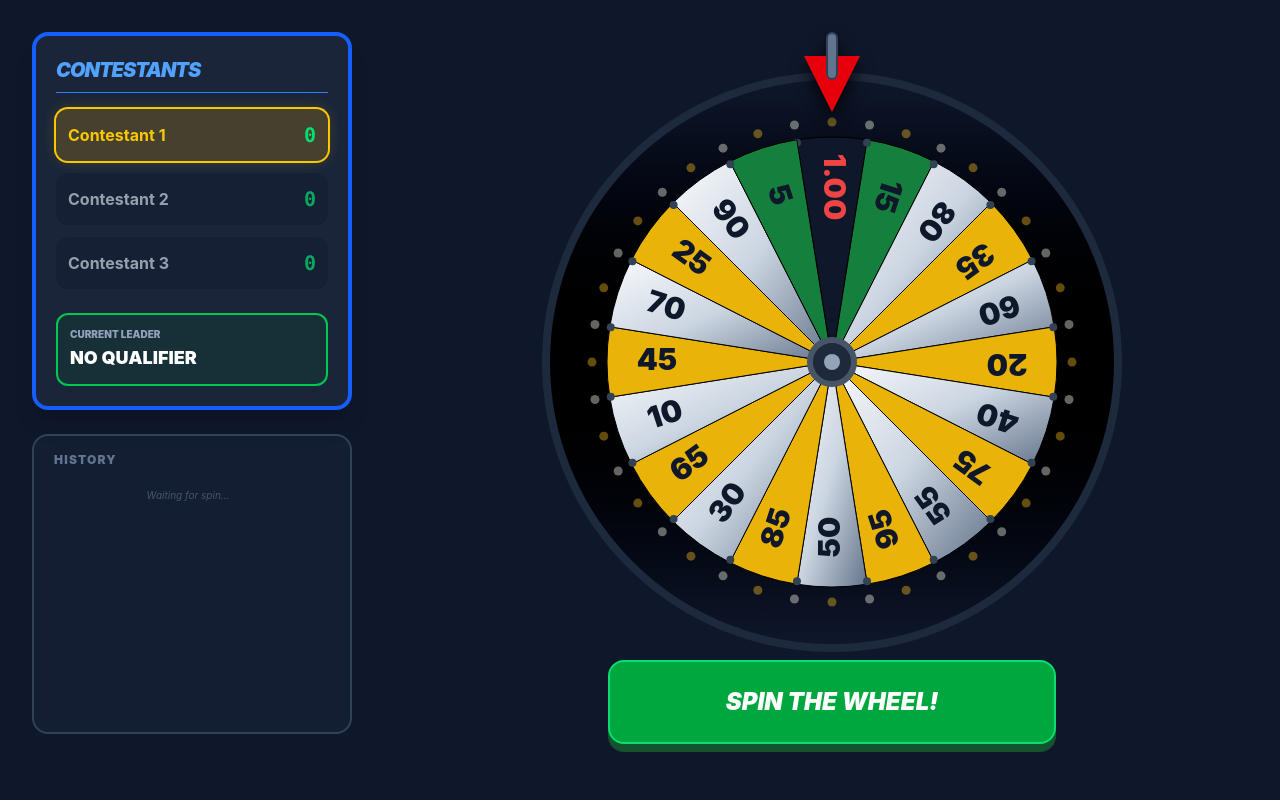
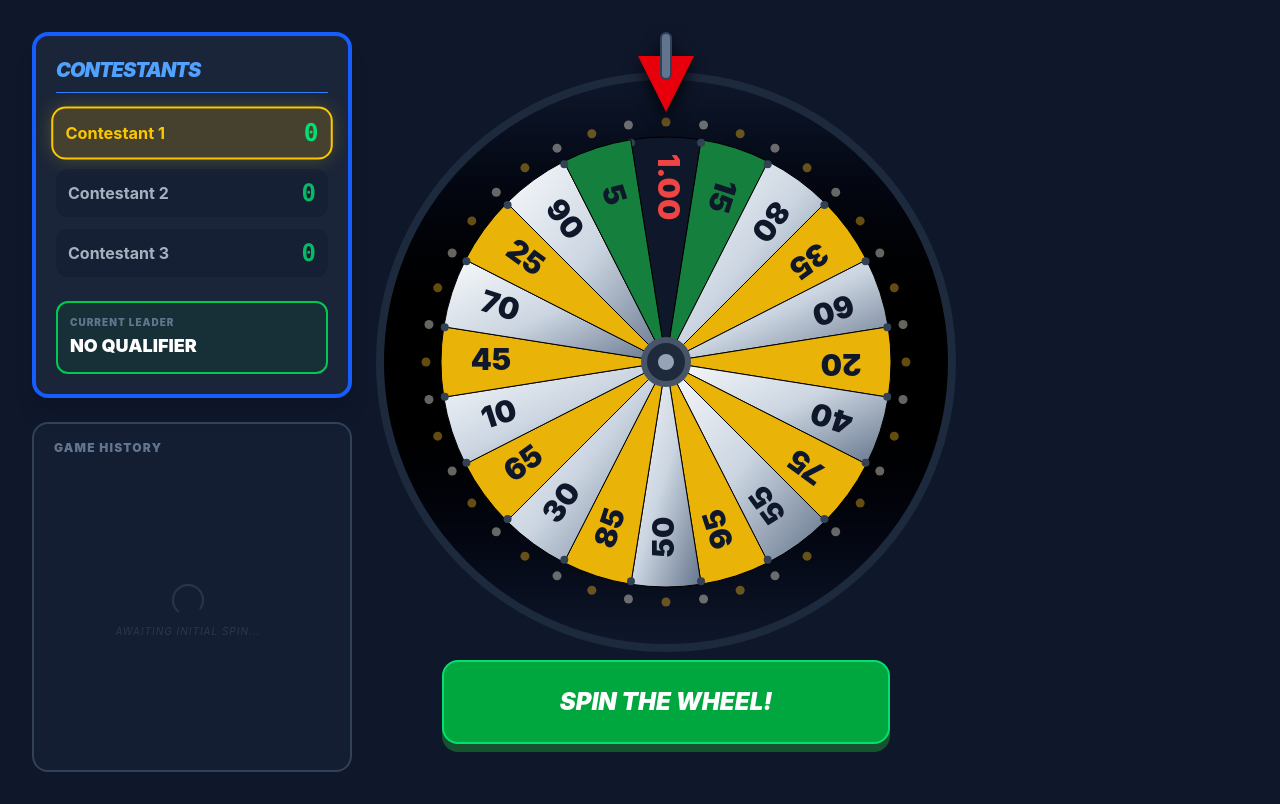
Before and after one commit to mtickle/big-wheel, a React (Vite) app: page / in a window 1280 px wide. Built offline with nearby package versions, Linux system fonts and the light colour scheme.

Commit message:
feat: refactor components and enhance game logic with bonus and spin-off features

```diff
--- a/src/App.jsx
+++ b/src/App.jsx
@@ -1,27 +1,24 @@
-import GameControls from "@components/GameControls";
-import GameLogs from "@components/GameLogs";
-import Scoreboard from "@components/Scoreboard";
-import Wheel from "@components/Wheel";
-
 import { useCallback, useState } from "react";
+import GameControls from "./components/GameControls";
+import GameLogs from "./components/GameLogs";
+import Scoreboard from "./components/Scoreboard";
+import Wheel from "./components/Wheel";
 
 const WHEEL_VALUES = [
   100, 15, 80, 35, 60, 20, 40, 75, 55, 95,
   50, 85, 30, 65, 10, 45, 70, 25, 90, 5
 ];
 
-
 const SEGMENTS = 20;
 const SEGMENT_DEG = 18;
 
 const PLAYERS = [
-  { name: "Contestant 1", strategy: 65 },
-  { name: "Contestant 2", strategy: 70 },
-  { name: "Contestant 3", strategy: "BEAT_LEADER" }
+  { name: "Contestant 1" },
+  { name: "Contestant 2" },
+  { name: "Contestant 3" }
 ];
 
 export default function App() {
-
   // --- WHEEL STATE ---
   const [rotation, setRotation] = useState(0);
   const [topIndex, setTopIndex] = useState(0);
@@ -34,169 +31,203 @@ export default function App() {
   const [playerScores, setPlayerScores] = useState([0, 0, 0]);
   const [spinsThisTurn, setSpinsThisTurn] = useState(0);
   const [leader, setLeader] = useState({ index: -1, score: 0 });
-  const [gameState, setGameState] = useState("playing");
+  const [gameState, setGameState] = useState("playing"); // playing, bonus_only, bonus_round, spin_off, finished
   const [logs, setLogs] = useState([]);
 
-  // --- LOGIC ---
+  // --- MONEY & BONUS ---
+  const [bank, setBank] = useState([0, 0, 0]);
+  const [bonusEligible, setBonusEligible] = useState([]);
+  const [bonusIndex, setBonusIndex] = useState(0);
+  const [spinOffParticipants, setSpinOffParticipants] = useState([]);
+
   const logAction = (name, spin, total, status) => {
     setLogs(prev => [{ id: Date.now(), name, spin, total, status }, ...prev]);
   };
 
+  const advanceTurn = useCallback(() => {
+    const p1Busted = playerScores[0] > 100;
+    const p2Busted = playerScores[1] > 100;
 
-  const handleStay = () => {
-    const currentScore = playerScores[turn];
-    logAction(PLAYERS[turn].name, "N/A", currentScore, "STAYED");
-
-    if (currentScore > leader.score) {
-      setLeader({ index: turn, score: currentScore });
+    // 1. FAILSAFE: If P1 and P2 busted, P3 wins automatically
+    if (turn === 1 && p1Busted && p2Busted) {
+      setTurn(2);
+      setSpinsThisTurn(0);
+      setGameState("bonus_only");
+      logAction("SYSTEM", "N/A", "0", "P1 & P2 BUSTED - P3 WINS!");
+      return;
     }
 
-    setIsAwaitingChoice(false);
-    advanceTurn();
-  };
+    // 2. END OF REGULAR PLAY
+    if (turn === 2 || gameState === "bonus_only") {
+      // Check for ties (Spin-off)
+      const validScores = playerScores.filter(s => s <= 100);
+      const maxScore = Math.max(...validScores, 0);
+      const winners = playerScores.map((s, i) => s === maxScore ? i : -1).filter(i => i !== -1);
 
-  const handleSpinAgain = () => {
-    setIsAwaitingChoice(false);
-    spin(); // Trigger the existing spin logic
-  };
+      if (winners.length > 1 && maxScore > 0) {
+        setGameState("spin_off");
+        setSpinOffParticipants(winners);
+        setTurn(winners[0]);
+        logAction("SYSTEM", "TIE", maxScore, "SPIN-OFF!");
+      }
+      // Check for Bonus Round ($1,000 hitters)
+      else if (bonusEligible.length > 0) {
+        setGameState("bonus_round");
+        setTurn(bonusEligible[0]);
+      } else {
+        setGameState("finished");
+      }
+    } else {
+      setTurn(t => t + 1);
+      setSpinsThisTurn(0);
+    }
+  }, [turn, playerScores, leader.score, bonusEligible]);
 
   const processResult = (index) => {
     const val = WHEEL_VALUES[index];
+
+    // --- BONUS ROUND LOGIC ---
+    if (gameState === "bonus_round") {
+      let bonusWin = 0;
+      if (val === 100) bonusWin = 10000;
+      else if (val === 5 || val === 15) bonusWin = 5000;
+
+      if (bonusWin > 0) {
+        setBank(prev => {
+          const b = [...prev]; b[turn] += bonusWin; return b;
+        });
+        logAction(PLAYERS[turn].name, val, "BONUS", `💰 WON $${bonusWin.toLocaleString()}!`);
+      } else {
+        logAction(PLAYERS[turn].name, val, "BONUS", "No bonus money.");
+      }
+
+      if (bonusIndex < bonusEligible.length - 1) {
+        const nextIdx = bonusIndex + 1;
+        setBonusIndex(nextIdx);
+        setTurn(bonusEligible[nextIdx]);
+      } else {
+        setGameState("finished");
+      }
+      setIsSpinning(false);
+      return;
+    }
+
+    // --- SPIN-OFF LOGIC ---
+    if (gameState === "spin_off") {
+      const currentPIndex = spinOffParticipants.indexOf(turn);
+      const updatedScores = [...playerScores];
+      updatedScores[turn] = val; // Spin-off is usually high-score of 1 spin
+      setPlayerScores(updatedScores);
+      logAction(PLAYERS[turn].name, val, val, "SPIN-OFF SCORE");
+
+      if (currentPIndex < spinOffParticipants.length - 1) {
+        setTurn(spinOffParticipants[currentPIndex + 1]);
+      } else {
+        setGameState("finished");
+        // Determine winner of spin-off logic would go here
+      }
+      setIsSpinning(false);
+      return;
+    }
+
+    // --- REGULAR PLAY LOGIC ---
     const newScore = playerScores[turn] + val;
     const newSpins = spinsThisTurn + 1;
-
     const updatedScores = [...playerScores];
     updatedScores[turn] = newScore;
     setPlayerScores(updatedScores);
     setSpinsThisTurn(newSpins);
 
-    // 1. AUTO-ADVANCE CONDITIONS
-    if (newScore > 100) {
-      logAction(PLAYERS[turn].name, val, newScore, "BUSTED");
+    // Hitting the Dollar ($1,000)
+    if (newScore === 100) {
+      setBank(prev => { const b = [...prev]; b[turn] += 1000; return b; });
+      setBonusEligible(prev => [...prev, turn]);
+      logAction(PLAYERS[turn].name, val, 100, "💰 $1,000 WINNER!");
+      setLeader({ index: turn, score: 100 });
       advanceTurn();
       setIsSpinning(false);
       return;
     }
 
-    if (newSpins === 2) {
-      logAction(PLAYERS[turn].name, val, newScore, "STAY (Max Spins)");
-      if (newScore > leader.score) setLeader({ index: turn, score: newScore });
+    // P3 Auto-Win Failsafe
+    if (turn === 2 && newScore > leader.score && newScore <= 100) {
+      setLeader({ index: turn, score: newScore });
+      logAction(PLAYERS[turn].name, val, newScore, "WINNER!");
       advanceTurn();
       setIsSpinning(false);
       return;
     }
 
-    // 2. WAIT FOR USER INPUT
-    // If they haven't busted and have a spin left, show the buttons
-    setIsAwaitingChoice(true);
+    if (newScore > 100) {
+      logAction(PLAYERS[turn].name, val, newScore, "BUSTED");
+      advanceTurn();
+    } else if (newSpins === 2) {
+      if (newScore > leader.score) setLeader({ index: turn, score: newScore });
+      logAction(PLAYERS[turn].name, val, newScore, "STAY");
+      advanceTurn();
+    } else {
+      setIsAwaitingChoice(true);
+    }
     setIsSpinning(false);
   };
-  const advanceTurn = useCallback(() => {
-    if (turn === 2) {
-      setGameState("finished");
-
-      // 📊 Update the Statistics
-      setStats(prev => {
-        // If no one qualified (everyone busted), just increment total games
-        if (leader.index === -1) {
-          return { ...prev, totalGames: prev.totalGames + 1 };
-        }
-
-        // Increment the total and the specific player's win count
-        return {
-          ...prev,
-          totalGames: prev.totalGames + 1,
-          p1Wins: leader.index === 0 ? prev.p1Wins + 1 : prev.p1Wins,
-          p2Wins: leader.index === 1 ? prev.p2Wins + 1 : prev.p2Wins,
-          p3Wins: leader.index === 2 ? prev.p3Wins + 1 : prev.p3Wins,
-        };
-      });
-    } else {
-      setTurn(t => t + 1);
-      setSpinsThisTurn(0);
-    }
-  }, [turn, leader.index]); // Dependencies for useCallback
 
   const spin = () => {
     if (isSpinning || gameState === "finished") return;
-
-    // 1. Re-arm the transition
     setTransitionEnabled(true);
-
-    // 2. Give React one "tick" to apply the transitionEnabled(true)
-    // before we set the actual rotation degrees.
     setTimeout(() => {
       setIsSpinning(true);
-
-      const extraLaps = (Math.floor(Math.random() * 5) + 5) * 360;
       const steps = Math.floor(Math.random() * SEGMENTS);
-      const totalRotation = extraLaps + (steps * SEGMENT_DEG);
-
+      const totalRotation = ((Math.floor(Math.random() * 5) + 5) * 360) + (steps * SEGMENT_DEG);
       setRotation(totalRotation);
-
       setTimeout(() => {
         const landedIndex = (topIndex + steps) % SEGMENTS;
-
         setTransitionEnabled(false);
-
         requestAnimationFrame(() => {
           setRotation(0);
           setTopIndex(landedIndex);
-
-          setTimeout(() => {
-            setIsSpinning(false);
-            processResult(landedIndex);
-          }, 50);
+          setTimeout(() => { processResult(landedIndex); }, 50);
         });
       }, 4000);
-    }, 10); // Tiny 10ms delay to arm the transition
+    }, 10);
+  };
+
+  const handleStay = () => {
+    const currentScore = playerScores[turn];
+    if (currentScore > leader.score) setLeader({ index: turn, score: currentScore });
+    setIsAwaitingChoice(false);
+    advanceTurn();
   };
 
   const resetGame = () => {
     setTurn(0); setPlayerScores([0, 0, 0]); setSpinsThisTurn(0);
     setLeader({ index: -1, score: 0 }); setGameState("playing");
     setLogs([]); setRotation(0); setTopIndex(0);
+    setBank([0, 0, 0]); setBonusEligible([]); setBonusIndex(0);
   };
 
   return (
-    <div className="min-h-screen bg-slate-900 text-white p-8 font-sans">
-      <div className="max-w-350 mx-auto flex flex-col lg:flex-row gap-16 items-start justify-center">
-
-        {/* Sidebar */}
+    <div className="min-h-screen bg-slate-900 text-white p-8 font-sans overflow-x-hidden">
+      <div className="max-w-[1400px] mx-auto flex flex-col lg:flex-row gap-16 items-start justify-center">
         <div className="w-full lg:w-80 space-y-6 shrink-0">
           <Scoreboard
-            players={PLAYERS}
-            playerScores={playerScores}
-            turn={turn}
-            leader={leader}
-            gameState={gameState}
+            players={PLAYERS} playerScores={playerScores} bank={bank}
+            turn={turn} leader={leader} gameState={gameState}
           />
           <GameLogs logs={logs} />
         </div>
 
-
-        {/* WHEEL DISPLAY */}
         <div className="flex-1 flex flex-col items-center justify-center space-y-12">
-          <div className="px-4">
-            <Wheel
-              rotation={rotation}
-              topIndex={topIndex}
-              transitionEnabled={transitionEnabled}
-              size={500}
-              wheelValues={WHEEL_VALUES}
-            />
-          </div>
-          <div className="w-full flex justify-center">
-            <GameControls
-              isSpinning={isSpinning}
-              isAwaitingChoice={isAwaitingChoice}
-              gameState={gameState}
-              onSpin={spin}
-              onStay={handleStay}
-              onReset={resetGame}
-            />
-          </div>
+          <Wheel
+            rotation={rotation} topIndex={topIndex}
+            transitionEnabled={transitionEnabled} size={500}
+            wheelValues={WHEEL_VALUES} isSpinning={isSpinning}
+          />
+          <GameControls
+            isSpinning={isSpinning} isAwaitingChoice={isAwaitingChoice}
+            gameState={gameState} onSpin={spin} onStay={handleStay} onReset={resetGame}
+          />
         </div>
+        <div className="hidden lg:block lg:w-80" />
       </div>
     </div>
   );
--- a/src/components/GameLogs.jsx
+++ b/src/components/GameLogs.jsx
@@ -2,27 +2,60 @@ import { memo } from 'react';
 
 const GameLogs = memo(({ logs }) => {
     return (
-        <div className="bg-slate-800/40 p-4 rounded-2xl border-2 border-slate-700 flex flex-col h-[300px] w-full">
-            <h3 className="text-xs font-black text-slate-500 uppercase tracking-widest mb-3 px-1">
-                History
+        <div className="bg-slate-800/40 p-4 rounded-2xl border-2 border-slate-700 flex flex-col h-[350px] w-full">
+            <h3 className="text-xs font-black text-slate-500 uppercase tracking-widest mb-3 px-1 flex justify-between">
+                <span>Game History</span>
+                {logs.length > 0 && <span className="text-[9px] animate-pulse text-red-500">● LIVE</span>}
             </h3>
-            <div className="overflow-y-auto flex-1 space-y-1.5 pr-2 scrollbar-thin scrollbar-thumb-slate-700">
-                {logs.map(log => (
-                    <div
-                        key={log.id}
-                        className="text-[10px] p-2 bg-slate-900/50 rounded-lg border-l-2 border-slate-600 opacity-80"
-                    >
-                        <span className="font-bold text-slate-400 uppercase">{log.name}:</span>
-                        <span className="mx-1 text-yellow-500/80">Spun {log.spin}</span>
-                        <span className="text-slate-500">→</span>
-                        <span className="ml-1 font-bold text-white">{log.total}</span>
-                        <span className="ml-2 italic text-slate-500 text-[9px]">{log.status}</span>
+
+            <div className="overflow-y-auto flex-1 space-y-2 pr-2 scrollbar-thin scrollbar-thumb-slate-700">
+                {logs.map(log => {
+                    const isBigWin = log.status?.includes("$") || log.status?.includes("WINNER");
+                    const isSystem = log.name === "SYSTEM";
+
+                    return (
+                        <div
+                            key={log.id}
+                            className={`text-[10px] p-2 rounded-lg border-l-4 transition-all animate-in slide-in-from-left-2 ${isBigWin
+                                ? "bg-yellow-500/10 border-yellow-500 shadow-[0_0_10px_rgba(250,204,21,0.1)]"
+                                : isSystem
+                                    ? "bg-blue-500/10 border-blue-500 italic"
+                                    : "bg-slate-900/50 border-slate-600 opacity-90"
+                                }`}
+                        >
+                            <div className="flex justify-between items-start mb-0.5">
+                                <span className={`font-black uppercase tracking-tighter ${isBigWin ? "text-yellow-400" : isSystem ? "text-blue-400" : "text-slate-400"}`}>
+                                    {log.name}
+                                </span>
+                                <span className="text-[9px] font-mono text-slate-600">
+                                    {new Date(log.id).toLocaleTimeString([], { hour: '2-digit', minute: '2-digit', second: '2-digit' })}
+                                </span>
+                            </div>
+
+                            <div className="flex items-center gap-1">
+                                {log.spin !== "N/A" && (
+                                    <>
+                                        <span className="text-yellow-500/90 font-bold">Spun {log.spin}</span>
+                                        <span className="text-slate-600">→</span>
+                                    </>
+                                )}
+                                <span className="font-black text-white">{log.total}</span>
+                                <span className={`ml-auto font-bold px-1.5 py-0.5 rounded-sm ${isBigWin ? "bg-yellow-500 text-black scale-110" : "text-slate-500 italic"
+                                    }`}>
+                                    {log.status}
+                                </span>
+                            </div>
+                        </div>
+                    );
+                })}
+
+                {logs.length === 0 && (
+                    <div className="flex flex-col items-center justify-center h-full opacity-30">
+                        <div className="w-8 h-8 border-2 border-slate-500 rounded-full border-t-transparent animate-spin mb-2" />
+                        <p className="text-[10px] text-slate-500 italic uppercase tracking-widest">
+                            Awaiting initial spin...
+                        </p>
                     </div>
-                ))}
-                {logs.length === 0 && (
-                    <p className="text-[10px] text-slate-600 italic px-1 mt-2 text-center">
-                        Waiting for spin...
-                    </p>
                 )}
             </div>
         </div>
--- a/src/components/Scoreboard.jsx
+++ b/src/components/Scoreboard.jsx
@@ -1,39 +1,65 @@
 import { memo } from 'react';
 
-const Scoreboard = memo(({ players, playerScores, turn, leader, gameState }) => {
+const Scoreboard = memo(({ players, playerScores, bank, turn, leader, gameState }) => {
     return (
         <div className="bg-slate-800/80 p-5 rounded-2xl border-4 border-blue-600 shadow-xl w-full">
-            <h2 className="text-xl font-black italic border-b border-blue-500 pb-2 text-blue-400 mb-4 tracking-tighter">
-                CONTESTANTS
+            <h2 className="text-xl font-black italic border-b border-blue-500 pb-2 text-blue-400 mb-4 tracking-tighter uppercase">
+                Contestants
             </h2>
 
             <div className="space-y-3">
-                {players.map((p, i) => (
+                {players.map((p, i) => {
+                    const isBusted = playerScores[i] > 100;
+                    const isTheDollar = playerScores[i] === 100;
+                    const hasMoney = bank[i] > 0;
+                    const isActive = turn === i && gameState !== "finished";
+
+                    return (
                         <div
                             key={i}
-                        className={`p-3 rounded-xl transition-all duration-300 ${turn === i
-                            ? "bg-yellow-500/20 ring-2 ring-yellow-400 shadow-[0_0_15px_rgba(250,204,21,0.2)]"
-                            : "bg-slate-900/40 opacity-70"
+                            className={`p-3 rounded-xl transition-all duration-500 ${isActive
+                                ? "bg-yellow-500/20 ring-2 ring-yellow-400 shadow-[0_0_20px_rgba(250,204,21,0.3)] scale-[1.02]"
+                                : isBusted ? "bg-red-900/20 opacity-40" : "bg-slate-900/40 opacity-80"
                             }`}
                         >
-                        <div className="flex justify-between items-center">
-                            <span className={`font-bold ${turn === i ? "text-yellow-400" : "text-slate-300"}`}>
+                            <div className="flex justify-between items-start">
+                                <div className="flex flex-col">
+                                    <span className={`font-bold transition-colors ${isActive ? "text-yellow-400" : "text-slate-300"}`}>
                                         {p.name}
                                     </span>
-                            <span className="text-xl font-mono font-black text-green-400">
-                                {playerScores[i] > 100 ? "BUST" : playerScores[i]}
+                                    {/* 💰 THE BANK DISPLAY */}
+                                    {hasMoney && (
+                                        <span className="text-[10px] font-black text-green-400 mt-1 animate-pulse tracking-wider">
+                                            ${bank[i].toLocaleString()} WON
+                                        </span>
+                                    )}
+                                </div>
+
+                                <div className="text-right">
+                                    <span className={`text-2xl font-mono font-black block leading-none ${
+                                        isTheDollar ? "text-yellow-400 drop-shadow-[0_0_8px_rgba(250,204,21,0.8)]" :
+                                        isBusted ? "text-red-500" : "text-green-400"
+                                    }`}>
+                                        {isBusted ? "BUST" : isTheDollar ? "1.00" : playerScores[i]}
                                     </span>
                                 </div>
                             </div>
-                ))}
+                        </div>
+                    );
+                })}
             </div>
 
-            <div className={`mt-6 p-3 rounded-xl border-2 transition-colors ${gameState === "finished" ? "bg-yellow-500/20 border-yellow-400 animate-pulse" : "bg-green-900/20 border-green-500"
+            {/* LEADERBOARD FOOTER */}
+            <div className={`mt-6 p-3 rounded-xl border-2 transition-all duration-700 ${
+                gameState === "finished"
+                    ? "bg-yellow-500/20 border-yellow-400 shadow-[inset_0_0_15px_rgba(250,204,21,0.2)]"
+                    : "bg-green-900/20 border-green-500"
             }`}>
-                <p className="text-[10px] font-black uppercase text-slate-400 mb-0.5">
-                    {gameState === "finished" ? "🏆 WINNER" : "CURRENT LEADER"}
+                <p className="text-[10px] font-black uppercase text-slate-500 mb-0.5 tracking-widest">
+                    {gameState === "finished" ? "🏆 Showcase Winner" :
+                     gameState === "spin_off" ? "⚖️ Tie-Breaker" : "Current Leader"}
                 </p>
-                <p className="text-lg font-black truncate">
+                <p className={`text-lg font-black truncate ${gameState === "finished" ? "text-yellow-400" : "text-white"}`}>
                     {leader.index === -1 ? "NO QUALIFIER" : players[leader.index].name}
                 </p>
             </div>
```
Also changed, not shown: src/components/GameControls.jsx (+38 -6 lines), src/index.css (+15 -0 lines). Lines whose indentation alone changed are shown as unchanged.
